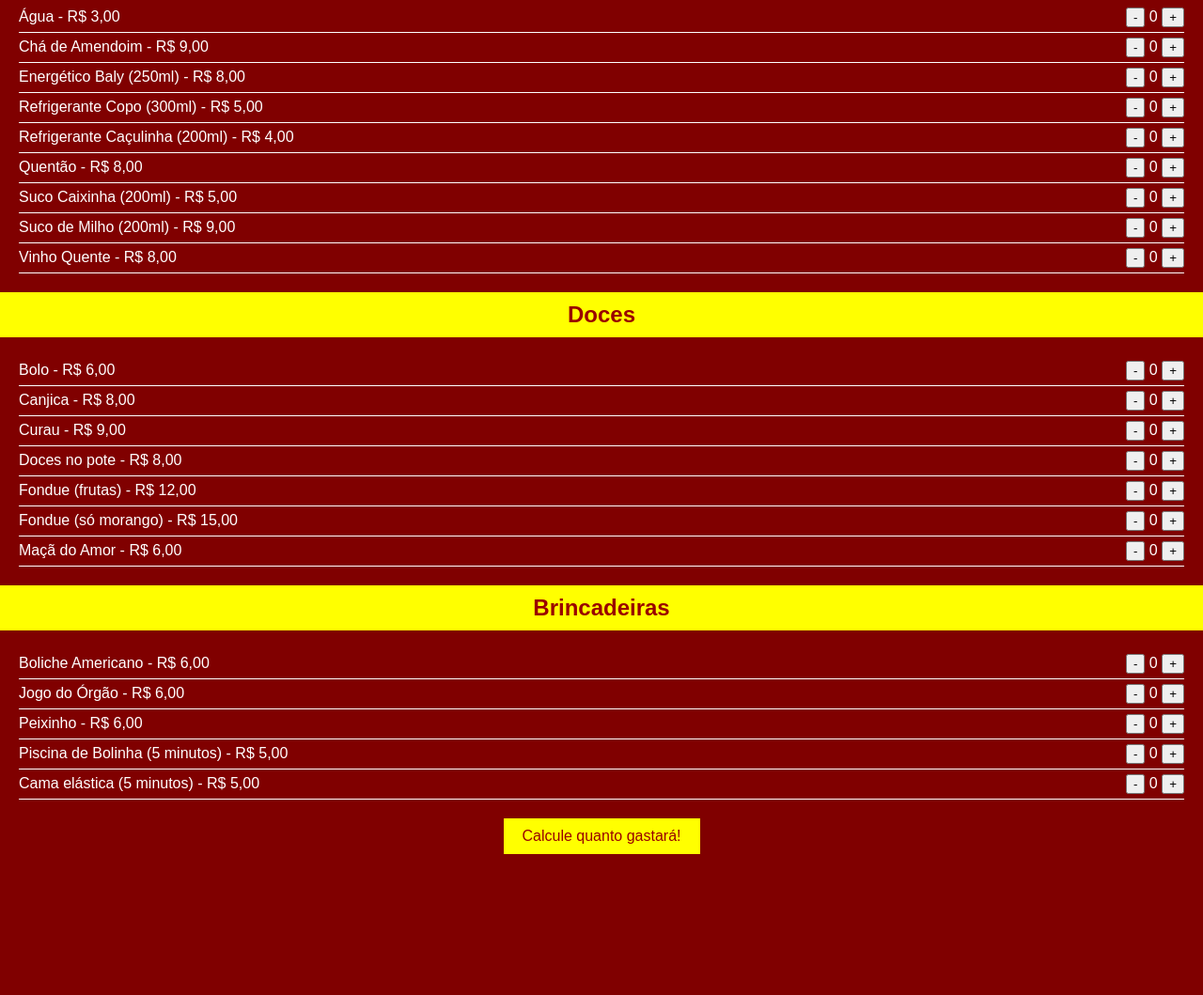
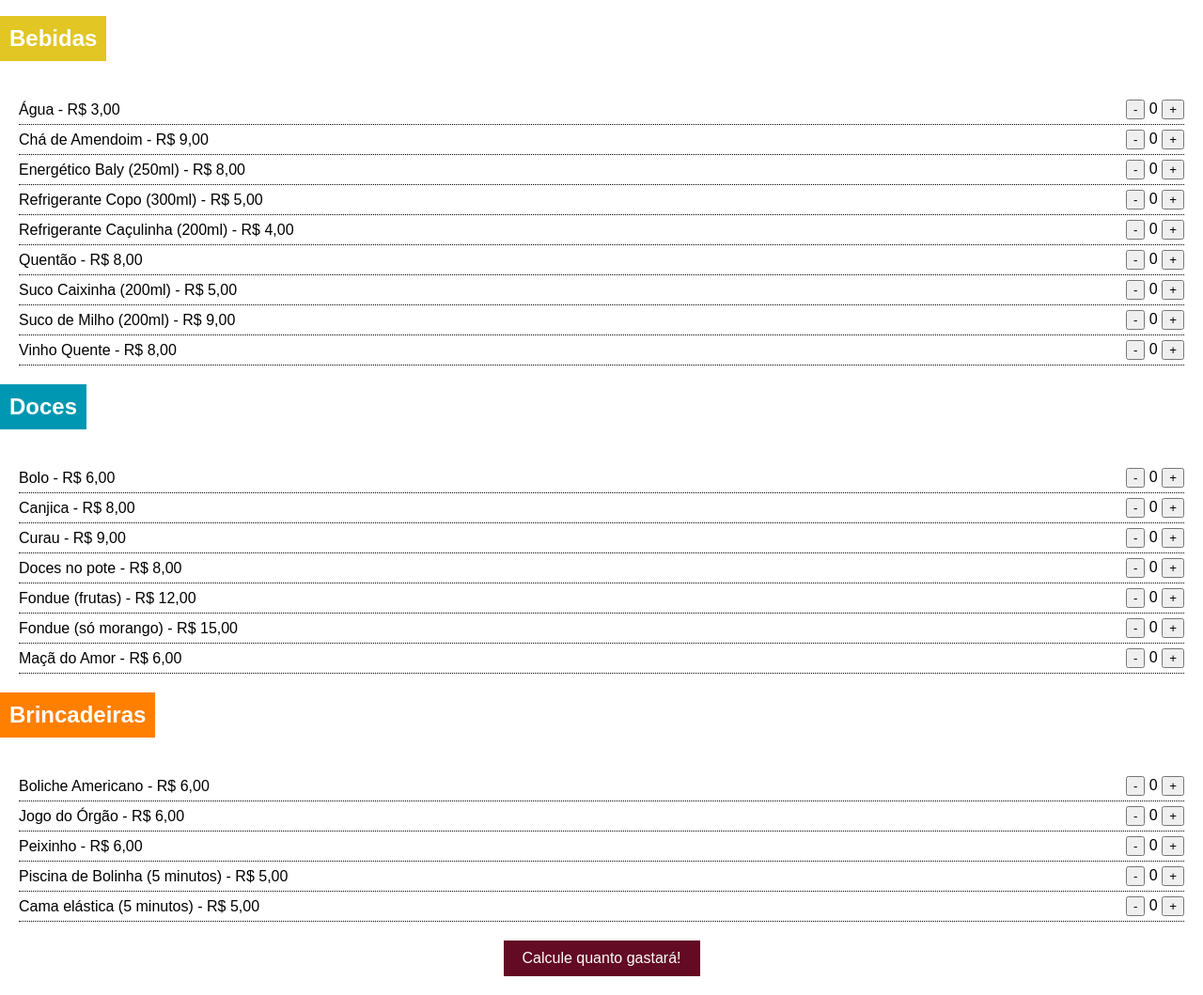
Before and after one commit to matheuzitoss/bomjesus, a plain HTML site: page index.html in a window 1280 px wide. Shown: the part 700-1759 px from the top of the page at 94% size. Before the commit the page ends 1629 px from the top, so only its background shows below. Drawn offline with Linux system fonts and the light colour scheme; no server answers.

Commit message:
Update styles.css

```diff
--- a/styles.css
+++ b/styles.css
@@ -1,7 +1,7 @@
 body {
     font-family: Arial, sans-serif;
-    background-color: #800000;
-    color: #fff;
+    background-color: #fff;
+    color: #000;
     margin: 0;
     padding: 0;
 }
@@ -35,10 +35,17 @@ body {
     cursor: pointer;
   }
 
+
 header {
     text-align: center;
+
     padding: 20px;
-    background-color: #900;
+    background-color: #630a25;
+}
+
+#titulo{
+
+    font-size: 50px;
 }
 
 header .logo {
@@ -55,11 +62,28 @@ main {
 }
 
 .cardapio h2 {
-    background-color: #ff0;
-    color: #900;
-    padding: 10px;
+    background-color: #028d4a;
+    color: #fff;
+    display: inline-block;
+    padding:  10px;
     margin: 0 -20px 20px -20px;
-    text-align: center;
+
+}
+
+#tituloBebidas{
+    background-color: #e1c624;
+    color: #fff;
+
+}
+
+#tituloDoces{
+    background-color: #0097b2;
+    color: #fff;
+}
+
+#tituloBrincadeiras{
+    background-color: #ff7f00;
+    color: #fff;
 }
 
 .cardapio ul {
@@ -67,13 +91,17 @@ main {
     padding: 0;
 }
 
+
 .cardapio li {
     display: flex;
     justify-content: space-between;
     align-items: center;
     padding: 5px 0;
-    border-bottom: 1px solid #fff;
+    border-bottom: 1px dotted #000;
+    margin-right: auto;
+
 }
+
 
 .cardapio .quantity {
     width: 50px;
@@ -86,8 +114,8 @@ main {
 }
 
 .calculate button {
-    background-color: #ff0;
-    color: #900;
+    background-color: #630a25;
+    color: #fff;
     border: none;
     padding: 10px 20px;
     font-size: 16px;
```
